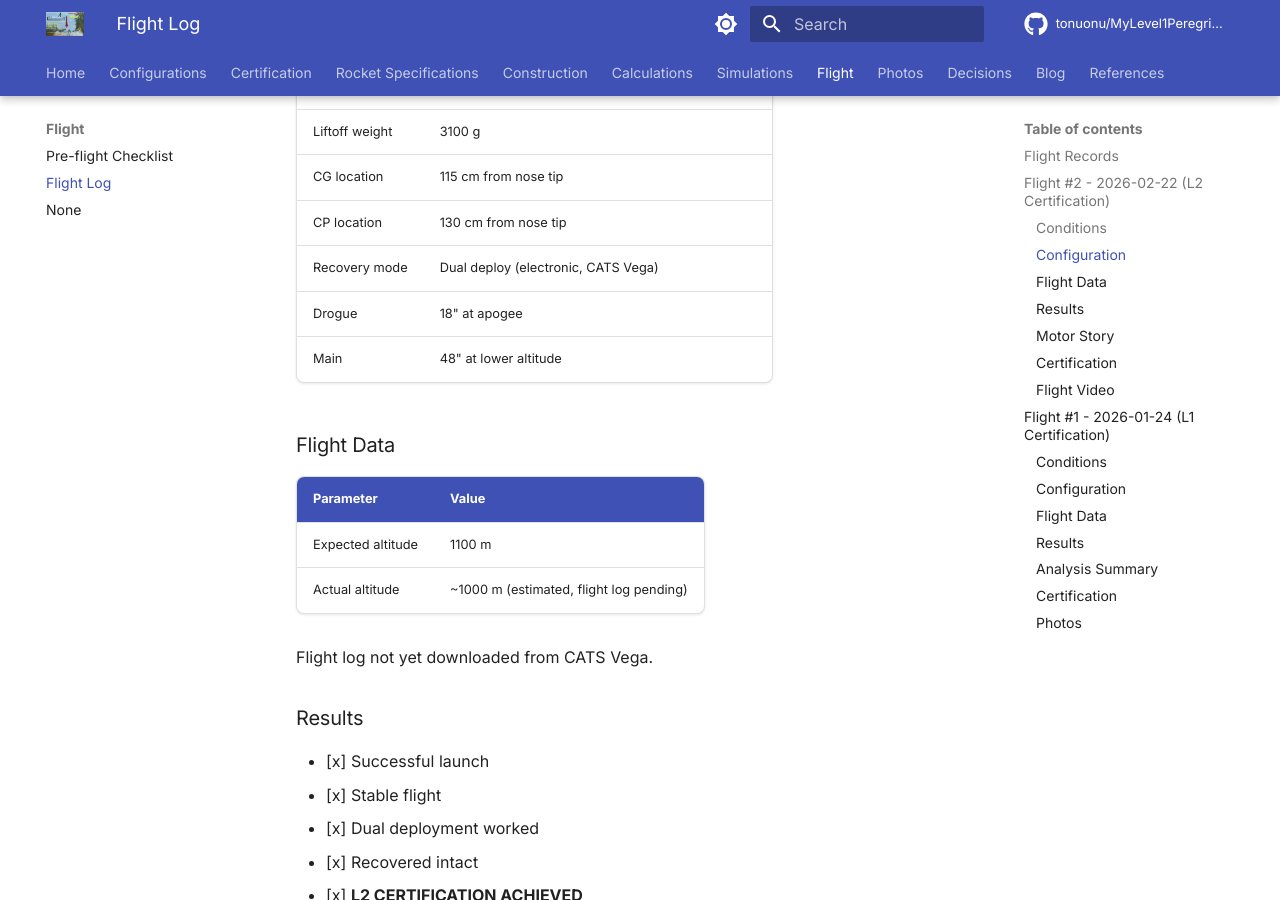
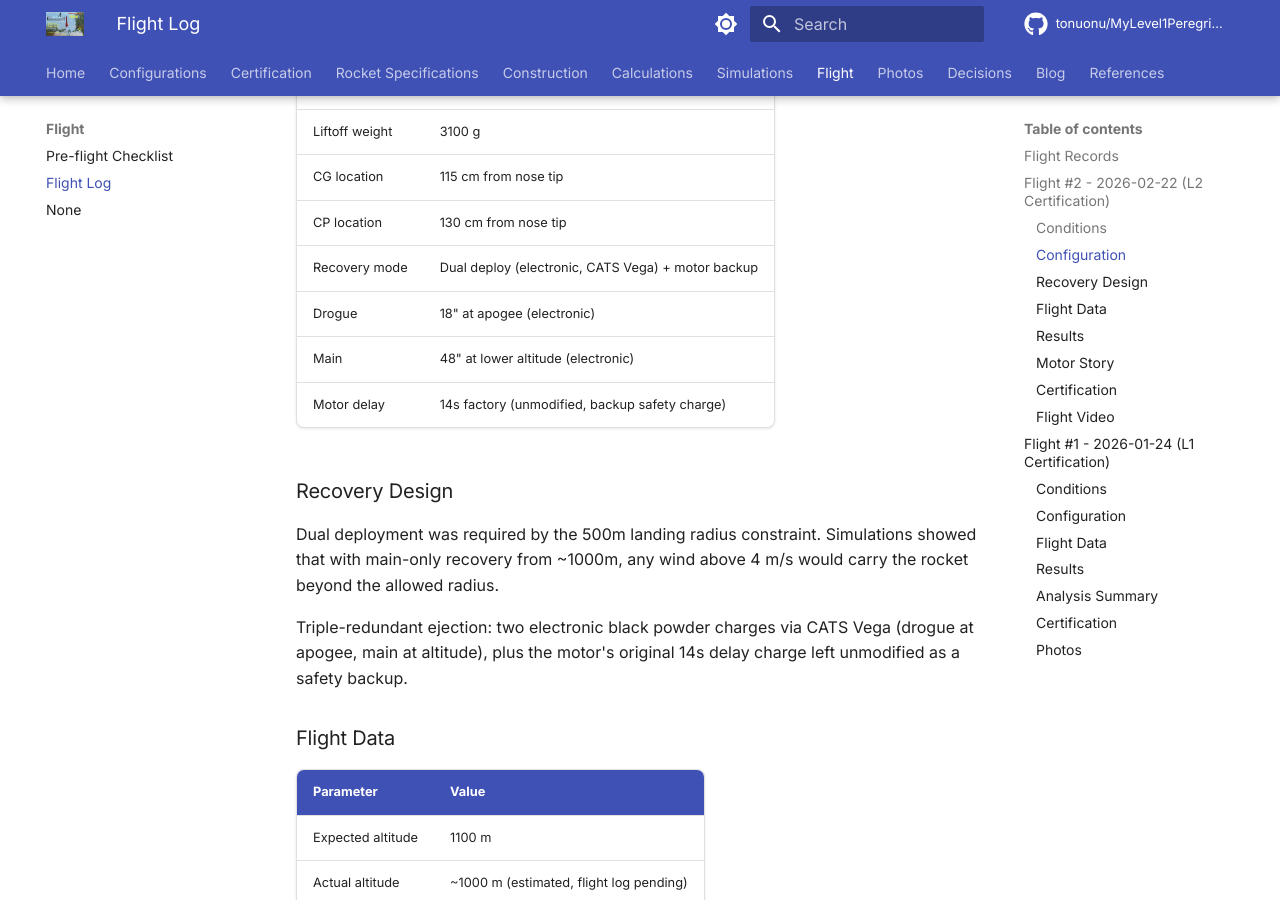
Before and after one commit to tonuonu/MyLevel1Peregrine, an MkDocs documentation site: the page built from docs/flight/log.md, in a window 1280 px wide and 900 px high, scrolled down 744 px. Built offline with MkDocs 1.6.1 and Material for MkDocs 9.7.7, drawn with Linux system fonts in a browser that asks for light colours; comment, search, counter and statistics services are not loaded.

Commit message:
Add L2 recovery rationale: 500m radius, wind sims, triple-redundant ejection

```diff
--- a/docs/flight/log.md
+++ b/docs/flight/log.md
@@ -23,9 +23,16 @@
 | Liftoff weight | 3100 g |
 | CG location | 115 cm from nose tip |
 | CP location | 130 cm from nose tip |
-| Recovery mode | Dual deploy (electronic, CATS Vega) |
-| Drogue | 18" at apogee |
-| Main | 48" at lower altitude |
+| Recovery mode | Dual deploy (electronic, CATS Vega) + motor backup |
+| Drogue | 18" at apogee (electronic) |
+| Main | 48" at lower altitude (electronic) |
+| Motor delay | 14s factory (unmodified, backup safety charge) |
+
+### Recovery Design
+
+Dual deployment was required by the 500m landing radius constraint. Simulations showed that with main-only recovery from ~1000m, any wind above 4 m/s would carry the rocket beyond the allowed radius.
+
+Triple-redundant ejection: two electronic black powder charges via CATS Vega (drogue at apogee, main at altitude), plus the motor's original 14s delay charge left unmodified as a safety backup.
 
 ### Flight Data
 
```
